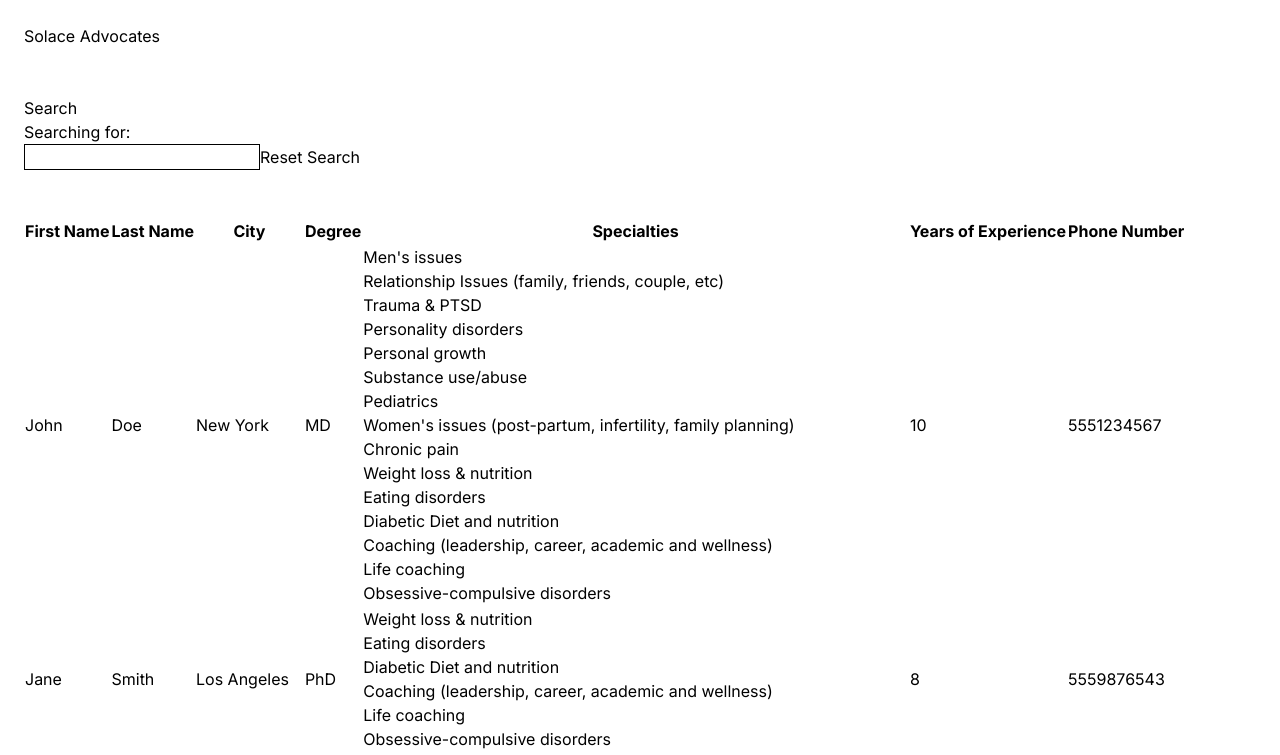
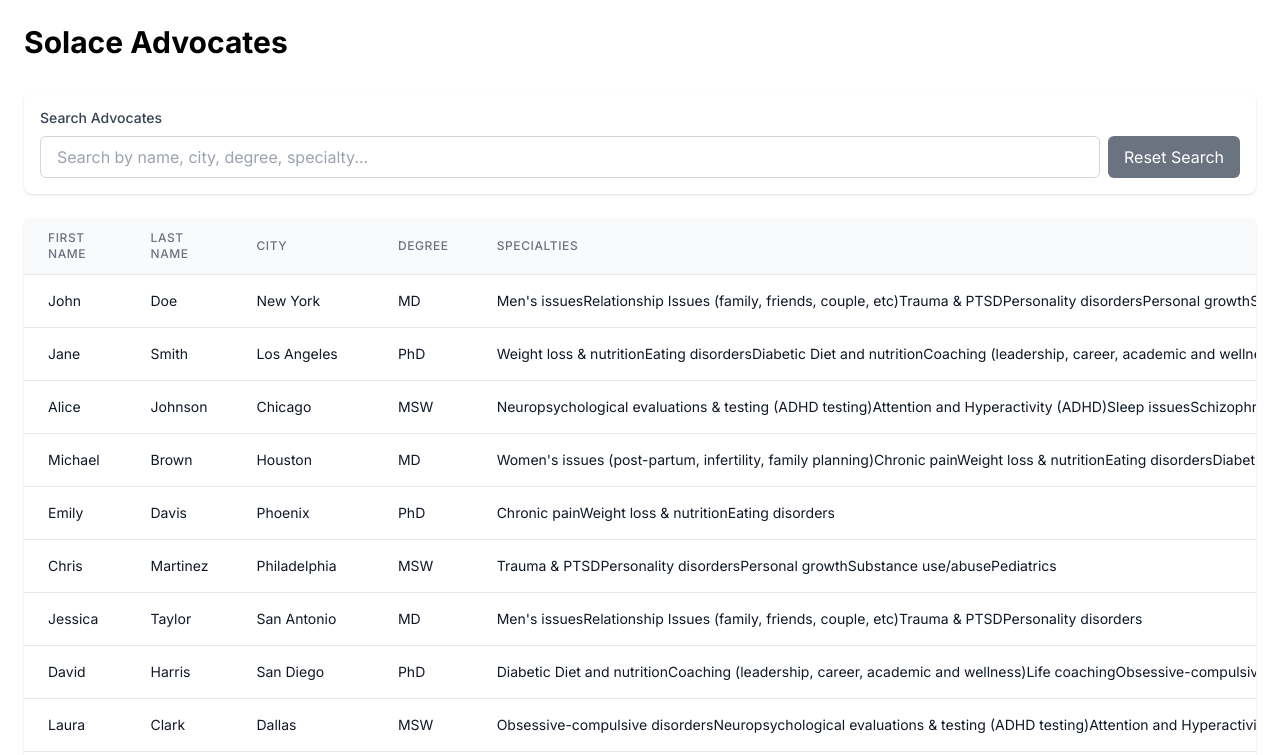
Before and after one commit to bhankee/solace-assignment, a Next.js app: page / in a window 1280 px wide. Shown: the top 755 px of the page. Built offline with nearby package versions, Linux system fonts and the light colour scheme.

Commit message:
Style: Added basic Tailwind Style and conidtional message for no data when no data.

```diff
--- a/src/app/page.tsx
+++ b/src/app/page.tsx
@@ -50,52 +50,101 @@
   };
 
   return (
-    <main style={{ margin: "24px" }}>
-      <h1>Solace Advocates</h1>
-      <br />
-      <br />
-      <div>
-        <p>Search</p>
-        <p>
-          Searching for: <span>{searchTerm}</span>
+    <main className="container mx-auto p-6 max-w-7xl">
+      <h1 className="text-3xl font-bold mb-8">Solace Advocates</h1>
+      <div className="mb-6 bg-white p-4 rounded-lg shadow">
+        <label className="block text-sm font-medium text-gray-700 mb-2">
+          Search Advocates
+        </label>
+        <div className="flex gap-2">
+          <input
+            type="text"
+            placeholder="Search by name, city, degree, specialty..."
+            className="flex-1 px-4 py-2 border border-gray-300 rounded-md focus:ring-2 focus:ring-blue-500 focus:border-transparent"
+            onChange={onChange}
+          />
+          <button
+            onClick={onClick}
+            className="px-4 py-2 bg-gray-500 text-white rounded-md hover:bg-gray-600 transition"
+          >
+            Reset Search
+          </button>
+        </div>
+        {searchTerm && (
+          <p className="mt-2 text-sm text-gray-600">
+            Searching for: <span className="font-semibold">{searchTerm}</span>
           </p>
-        <input style={{ border: "1px solid black" }} onChange={onChange} />
-        <button onClick={onClick}>Reset Search</button>
+        )}
       </div>
-      <br />
-      <br />
-      <table>
-        <thead>
+
+      <div className="bg-white rounded-lg shadow overflow-hidden">
+        <div className="overflow-x-auto">
+          {filteredAdvocates.length === 0 ? (
+            <div className="text-center py-12 text-gray-500">
+              No advocates found
+            </div>
+          ) : (
+            <table className="min-w-full divide-y divide-gray-200">
+              <thead className="bg-gray-50">
                 <tr>
-            <th>First Name</th>
-            <th>Last Name</th>
-            <th>City</th>
-            <th>Degree</th>
-            <th>Specialties</th>
-            <th>Years of Experience</th>
-            <th>Phone Number</th>
+                  <th className="px-6 py-3 text-left text-xs font-medium text-gray-500 uppercase tracking-wider">
+                    First Name
+                  </th>
+                  <th className="px-6 py-3 text-left text-xs font-medium text-gray-500 uppercase tracking-wider">
+                    Last Name
+                  </th>
+                  <th className="px-6 py-3 text-left text-xs font-medium text-gray-500 uppercase tracking-wider">
+                    City
+                  </th>
+                  <th className="px-6 py-3 text-left text-xs font-medium text-gray-500 uppercase tracking-wider">
+                    Degree
+                  </th>
+                  <th className="px-6 py-3 text-left text-xs font-medium text-gray-500 uppercase tracking-wider">
+                    Specialties
+                  </th>
+                  <th className="px-6 py-3 text-left text-xs font-medium text-gray-500 uppercase tracking-wider">
+                    Years of Experience
+                  </th>
+                  <th className="px-6 py-3 text-left text-xs font-medium text-gray-500 uppercase tracking-wider">
+                    Phone Number
+                  </th>
                 </tr>
               </thead>
-        <tbody>
+              <tbody className="bg-white divide-y divide-gray-200">
                 {filteredAdvocates.map((advocate, index) => {
                   return (
-              <tr key={advocate.id || index}>
-                <td>{advocate.firstName}</td>
-                <td>{advocate.lastName}</td>
-                <td>{advocate.city}</td>
-                <td>{advocate.degree}</td>
-                <td>
+                    <tr key={advocate.id || index} className="hover:bg-gray-50">
+                      <td className="px-6 py-4 whitespace-nowrap text-sm text-gray-900">
+                        {advocate.firstName}
+                      </td>
+                      <td className="px-6 py-4 whitespace-nowrap text-sm text-gray-900">
+                        {advocate.lastName}
+                      </td>
+                      <td className="px-6 py-4 whitespace-nowrap text-sm text-gray-900">
+                        {advocate.city}
+                      </td>
+                      <td className="px-6 py-4 whitespace-nowrap text-sm text-gray-900">
+                        {advocate.degree}
+                      </td>
+                      <td className="px-6 py-4 whitespace-nowrap text-sm text-gray-900">
                         {advocate.specialties.map((specialty, index) => (
-                    <div key={index}>{specialty}</div>
+                          <span key={index}>{specialty}</span>
                         ))}
                       </td>
-                <td>{advocate.yearsOfExperience}</td>
-                <td>{advocate.phoneNumber}</td>
+                      <td className="px-6 py-4 whitespace-nowrap text-sm text-gray-900">
+                        {advocate.yearsOfExperience}
+                      </td>
+                      <td className="px-6 py-4 whitespace-nowrap text-sm text-gray-900">
+                        {advocate.phoneNumber}
+                      </td>
                     </tr>
                   );
                 })}
               </tbody>
             </table>
+          )}
+        </div>
+      </div>
     </main>
   );
 }
```
Lines whose indentation alone changed are shown as unchanged.
